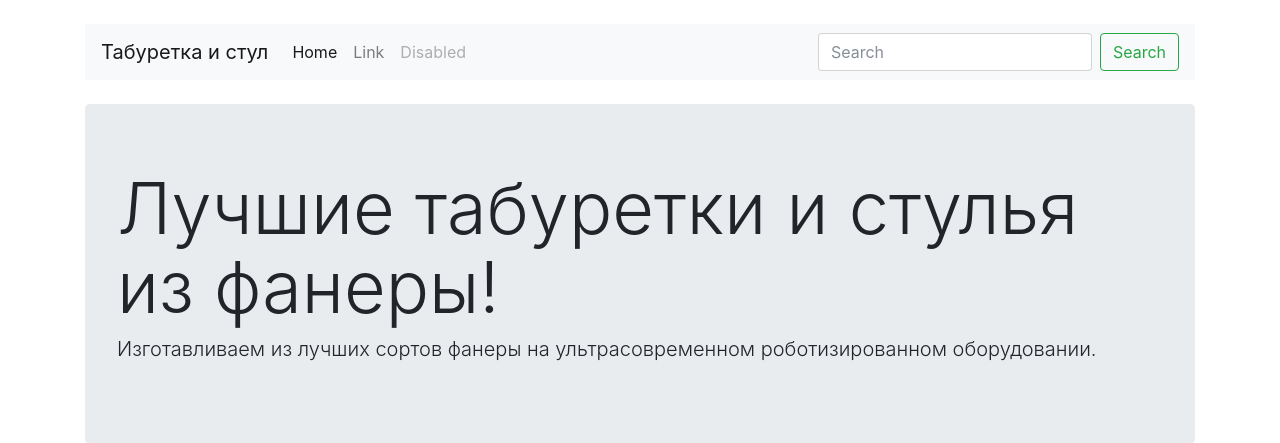
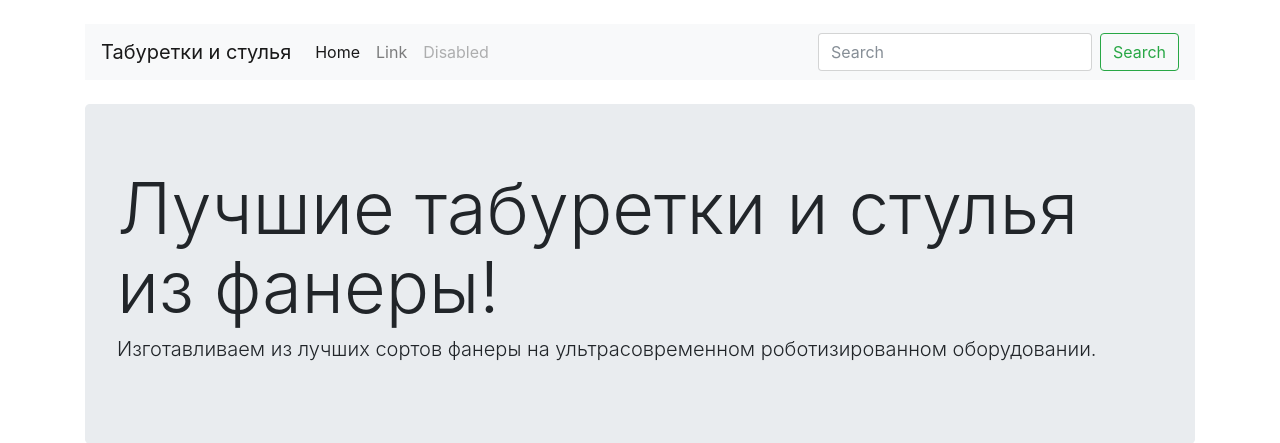
Before and after one commit to aeifn/plywood, a PHP site: page / in a window 1280 px wide. Shown: the top 443 px of the page. Run offline with PHP 8.4, Linux system fonts and the light colour scheme; some libraries are stand-ins or nearby versions.

Commit message:
modified header

```diff
--- a/stoolandchair/index.php
+++ b/stoolandchair/index.php
@@ -23,7 +23,7 @@
 
 <br />
                     <nav class="navbar navbar-expand-lg navbar-light bg-light">
-              <a class="navbar-brand" href="#">Табуретка и стул</a>
+              <a class="navbar-brand" href="#">Табуретки и стулья</a>
               <button class="navbar-toggler" type="button" data-toggle="collapse" data-target="#navbarSupportedContent" aria-controls="navbarSupportedContent" aria-expanded="false" aria-label="Toggle navigation">
                 <span class="navbar-toggler-icon"></span>
               </button>
```
